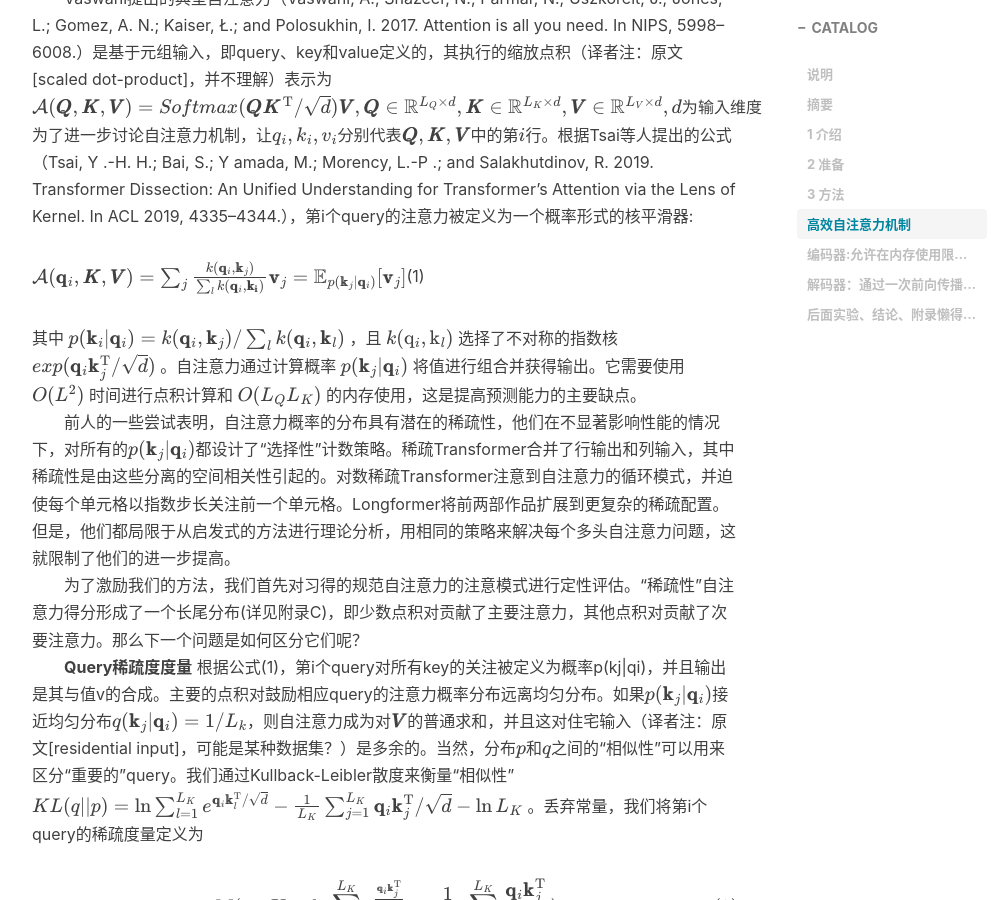
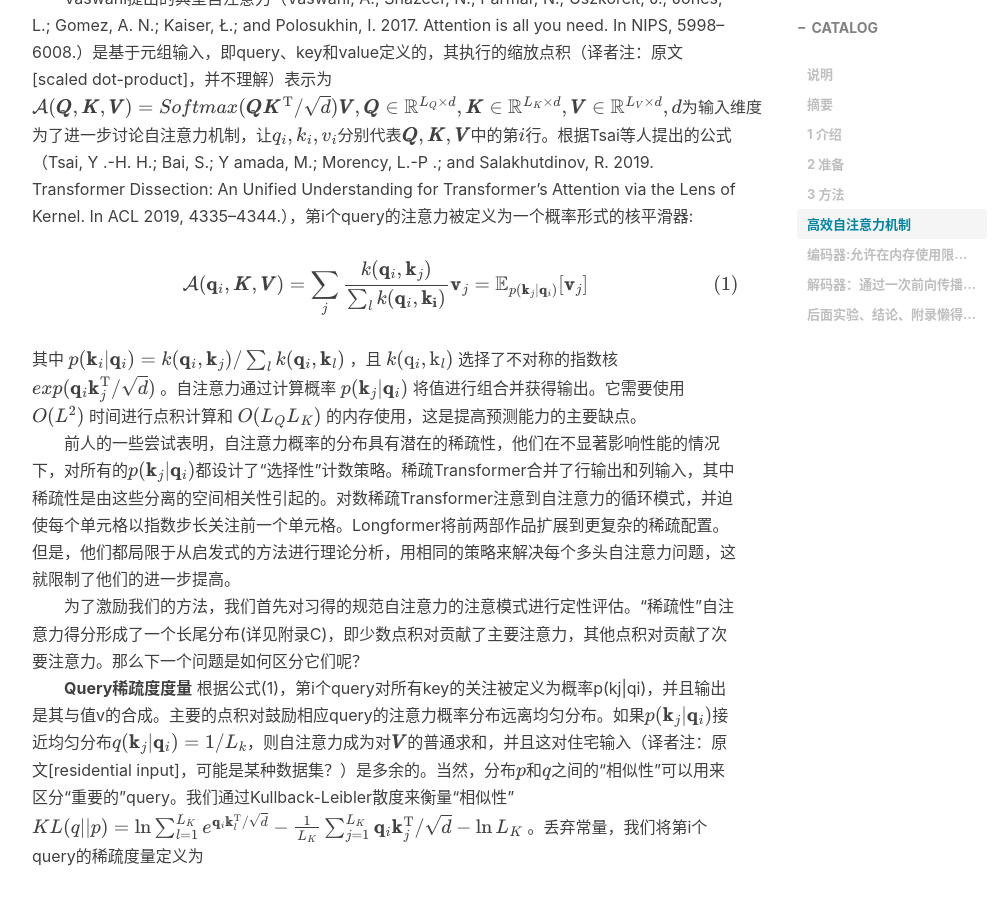
Before and after one commit to HXLH50K/hxlh50k.github.io, a Jekyll site: the page built from _posts/2021-04-12-文献翻译 Informer Beyond Efficient Transformer for Long Sequence.md, in a window 1280 px wide and 900 px high, scrolled down 3488 px. Shown: the whole window, without its empty margins (233-1239 px from the left). Built offline with Jekyll 4.4.1, drawn with Linux system fonts in a browser that asks for light colours; nearby versions of some CDN libraries; formulas are drawn with MathJax 3; comment, search, counter and statistics services are not loaded; some of the changed text lies outside the part shown.

Commit message:
post a new blog

```diff
--- a/_posts/2021-04-12-文献翻译 Informer Beyond Efficient Transformer for Long Sequence.md
+++ b/_posts/2021-04-12-文献翻译 Informer Beyond Efficient Transformer for Long Sequence.md
@@ -62,8 +62,8 @@ tags:
 　　Vaswani提出的典型自注意力（Vaswani, A.; Shazeer, N.; Parmar, N.; Uszkoreit, J.; Jones, L.; Gomez, A. N.; Kaiser, Ł.; and Polosukhin, I. 2017. Attention is all you need. In NIPS, 5998–6008.）是基于元组输入，即query、key和value定义的，其执行的缩放点积（译者注：原文[scaled dot-product]，并不理解）表示为$$\mathcal{A}(\pmb{Q},\pmb{K},\pmb{V}) = Softmax(\pmb{Q}\pmb{K}^\mathrm{T}/\sqrt{d})\pmb{V}, \pmb{Q}\in\mathbb{R}^{L_Q×d}, \pmb{K}\in\mathbb{R}^{L_K×d}, \pmb{V}\in\mathbb{R}^{L_V×d}, d为输入维度$$为了进一步讨论自注意力机制，让$$q_i, k_i, v_i分别代表\pmb{Q}, \pmb{K}, \pmb{V}$$中的第$$i$$行。根据Tsai等人提出的公式（Tsai, Y .-H. H.; Bai, S.; Y amada, M.; Morency, L.-P .; and Salakhutdinov, R. 2019. Transformer Dissection: An Unified Understanding for Transformer’s Attention via the Lens of Kernel. In ACL 2019, 4335–4344.），第i个query的注意力被定义为一个概率形式的核平滑器:
 
  $$
- \mathcal{A}(\pmb{\rm q}_i, \pmb{K}, \pmb{V}) = \sum_j{\frac{k(\pmb{\rm q}_i,\pmb{\rm k}_j)}{\sum_lk(\pmb{\rm q}_i,\pmb{\rm k_i})}\pmb{\rm v}_j = \mathbb{E}_{p(\pmb{\rm k}_j|\pmb{\rm q}_i)}[\pmb{\rm v}_j]}
- $$(1)
+ \mathcal{A}(\pmb{\rm q}_i, \pmb{K}, \pmb{V}) = \sum_j{\frac{k(\pmb{\rm q}_i,\pmb{\rm k}_j)}{\sum_lk(\pmb{\rm q}_i,\pmb{\rm k_i})}\pmb{\rm v}_j = \mathbb{E}_{p(\pmb{\rm k}_j|\pmb{\rm q}_i)}[\pmb{\rm v}_j]}\tag{1}
+ $$
 
 其中 $$p(\pmb{\rm k}_i|\pmb{\rm q}_i) = k(\pmb{\rm q}_i, \pmb{\rm k}_j)/\sum_l{k(\pmb{\rm q}_i,\pmb{\rm k}_l)}$$ ，且 $$k({\rm q}_i,{\rm k}_l)$$ 选择了不对称的指数核 $$exp(\pmb{\rm q}_i\pmb{\rm k}^\mathrm{T}_j/\sqrt{d})$$ 。自注意力通过计算概率 $$p(\pmb{\rm k}_j|\pmb{\rm q}_i)$$ 将值进行组合并获得输出。它需要使用 $$O(L^2)$$ 时间进行点积计算和 $$O(L_QL_K)$$ 的内存使用，这是提高预测能力的主要缺点。
 　　前人的一些尝试表明，自注意力概率的分布具有潜在的稀疏性，他们在不显著影响性能的情况下，对所有的$$p(\pmb{\rm k}_j|\pmb{\rm q}_i)$$都设计了“选择性”计数策略。稀疏Transformer合并了行输出和列输入，其中稀疏性是由这些分离的空间相关性引起的。对数稀疏Transformer注意到自注意力的循环模式，并迫使每个单元格以指数步长关注前一个单元格。Longformer将前两部作品扩展到更复杂的稀疏配置。但是，他们都局限于从启发式的方法进行理论分析，用相同的策略来解决每个多头自注意力问题，这就限制了他们的进一步提高。
```
Also changed, not shown: other parts of _posts/2021-04-12-文献翻译 Informer Beyond Efficient Transformer for Long Sequence.md (+1 -1 lines).
